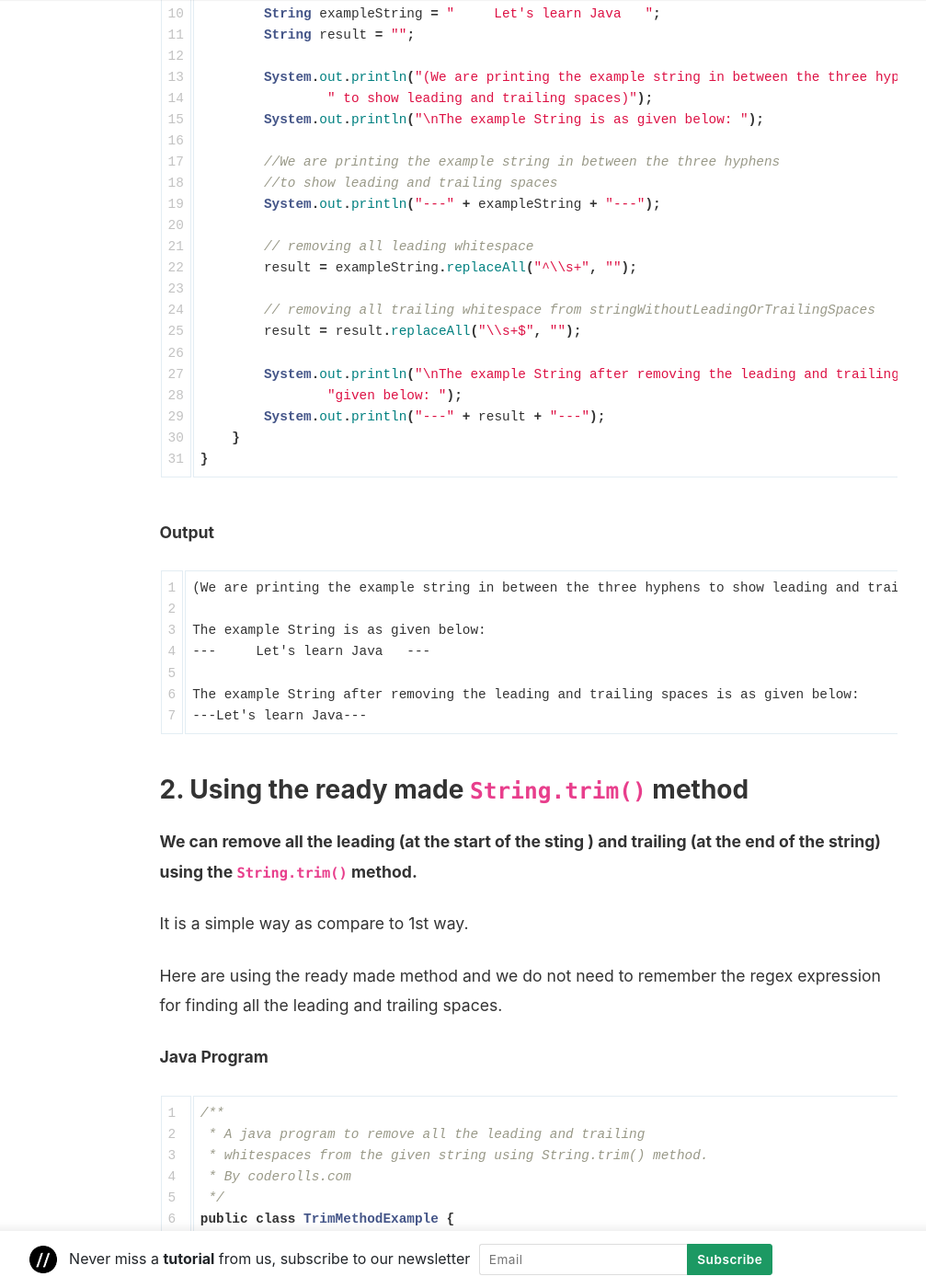
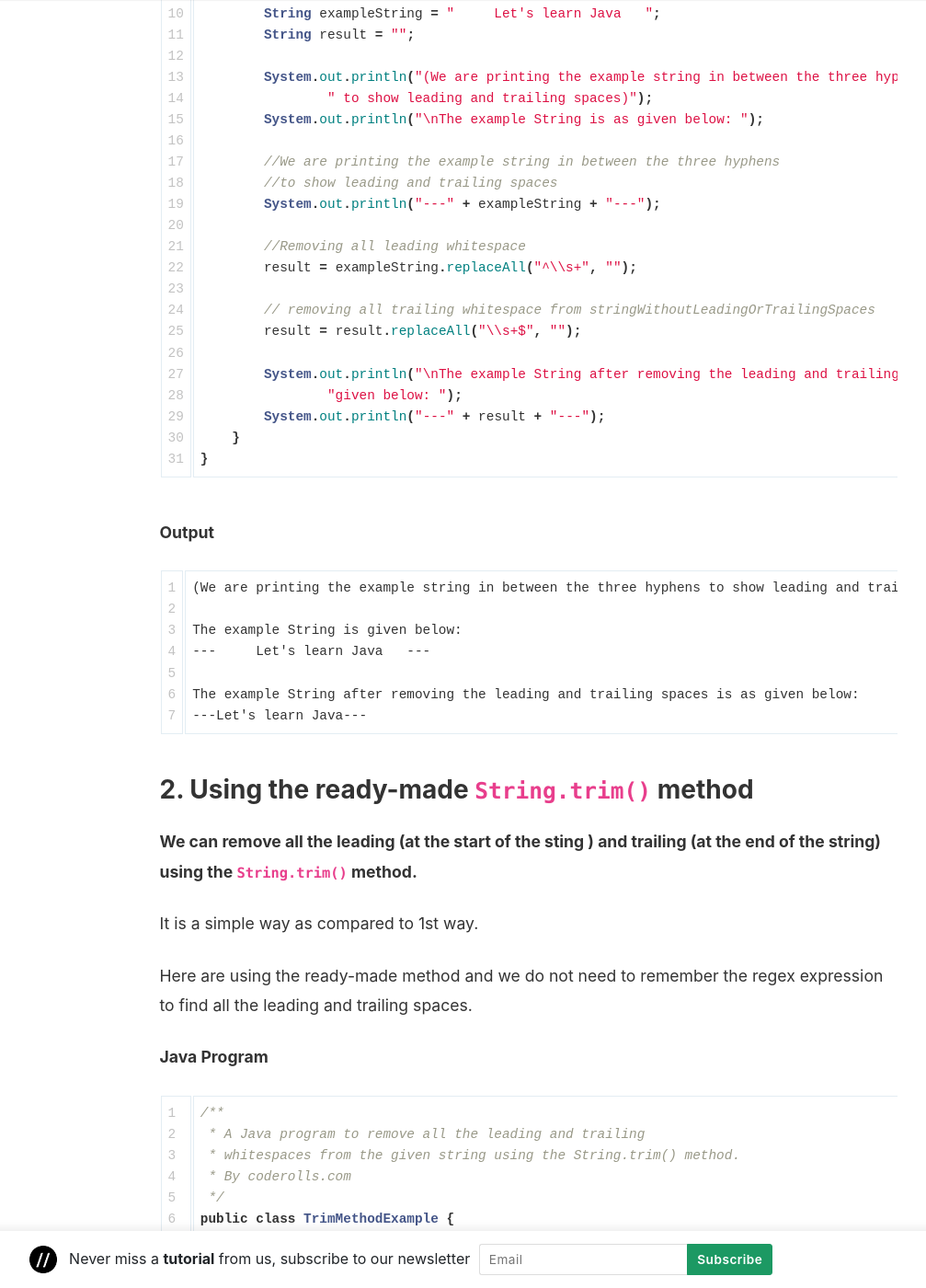
Before and after one commit to coderolls/coderolls-blog, a Jekyll site: the page built from _posts/java-programs/2023-10-30-remove-all-leading-and-trailing-whitespaces-from-string.md, in a window 1280 px wide and 1400 px high, scrolled down 1332 px. Shown: the whole window at 92% size, without its empty margins (204-1211 px from the left). Built offline with Jekyll 4.4.1, drawn with Linux system fonts in a browser that asks for light colours; nearby versions of some CDN libraries; comment, search, counter and statistics services are not loaded; some of the changed text lies outside the part shown.

Commit message:
Update 2023-10-30-remove-all-leading-and-trailing-whitespaces-from-string.md

````diff
--- a/_posts/java-programs/2023-10-30-remove-all-leading-and-trailing-whitespaces-from-string.md
+++ b/_posts/java-programs/2023-10-30-remove-all-leading-and-trailing-whitespaces-from-string.md
@@ -14,13 +14,13 @@
 We can remove all the leading and trailing spaces from the string in two ways,
 
 1. Using the regex expressions with `String.replaceAll()`
-2. Using the ready made `String.trim()` method
+2. Using the ready-made `String.trim()` method
 
 ### 1. Using the regex expressions with `String.replaceAll()`
 
-We can use following regex expressions to remove leading and trailing whitespaces from the given input string.
+We can use the following regex expressions to remove leading and trailing whitespaces from the given input string.
 
-We are simply replacing all leading and trailing whitespaces with empty string.
+We are simply replacing all leading and trailing whitespaces with empty strings.
 
 `^\s+` - remove all leading whitespaces
 
@@ -30,8 +30,8 @@
 
 ```java
 /**
- * A java program to remove all the leading and trailing
- * whitespaces from the given string using String.replaceAll() method.
+ * A Java program to remove all the leading and trailing
+ * whitespaces from the given string using the String.replaceAll() method.
  * By coderolls.com
  */
 public class RemoveLeadingAndTrailingWhitespaces {
@@ -49,7 +49,7 @@
         //to show leading and trailing spaces
         System.out.println("---" + exampleString + "---");
 
-        // removing all leading whitespace
+        //Removing all leading whitespace
         result = exampleString.replaceAll("^\\s+", "");
 
         // removing all trailing whitespace from stringWithoutLeadingOrTrailingSpaces
@@ -67,31 +67,27 @@
 ```
 (We are printing the example string in between the three hyphens to show leading and trailing spaces)
 
-The example String is as given below:
+The example String is given below:
 ---     Let's learn Java   ---
 
 The example String after removing the leading and trailing spaces is as given below:
 ---Let's learn Java---
 ```
 
-
-
-
-
-### 2. Using the ready made `String.trim()` method
+### 2. Using the ready-made `String.trim()` method
 
 **We can remove all the leading (at the start of the sting ) and trailing (at the end of the string) using the `String.trim()` method.**
 
-It is a simple way as compare to 1st way.
+It is a simple way as compared to 1st way.
 
-Here are using the ready made method and we do not need to remember the regex expression for finding all the leading and trailing spaces.
+Here are using the ready-made method and we do not need to remember the regex expression to find all the leading and trailing spaces.
 
 **Java Program**
 
 ```java
 /**
- * A java program to remove all the leading and trailing
- * whitespaces from the given string using String.trim() method.
+ * A Java program to remove all the leading and trailing
+ * whitespaces from the given string using the String.trim() method.
  * By coderolls.com
  */
 public class TrimMethodExample {
@@ -140,7 +134,7 @@
    result = result.replaceAll("\\s+$", ""); // then removes trailing whitespaces
    ```
 
-2. Use the ready made `String.trim()` method.
+2. Use the ready-made `String.trim()` method.
    ```java
    String result  = exampleString.trim();
    ```
````
Also changed, not shown: other parts of _posts/java-programs/2023-10-30-remove-all-leading-and-trailing-whitespaces-from-string.md (+1 -3 lines).
